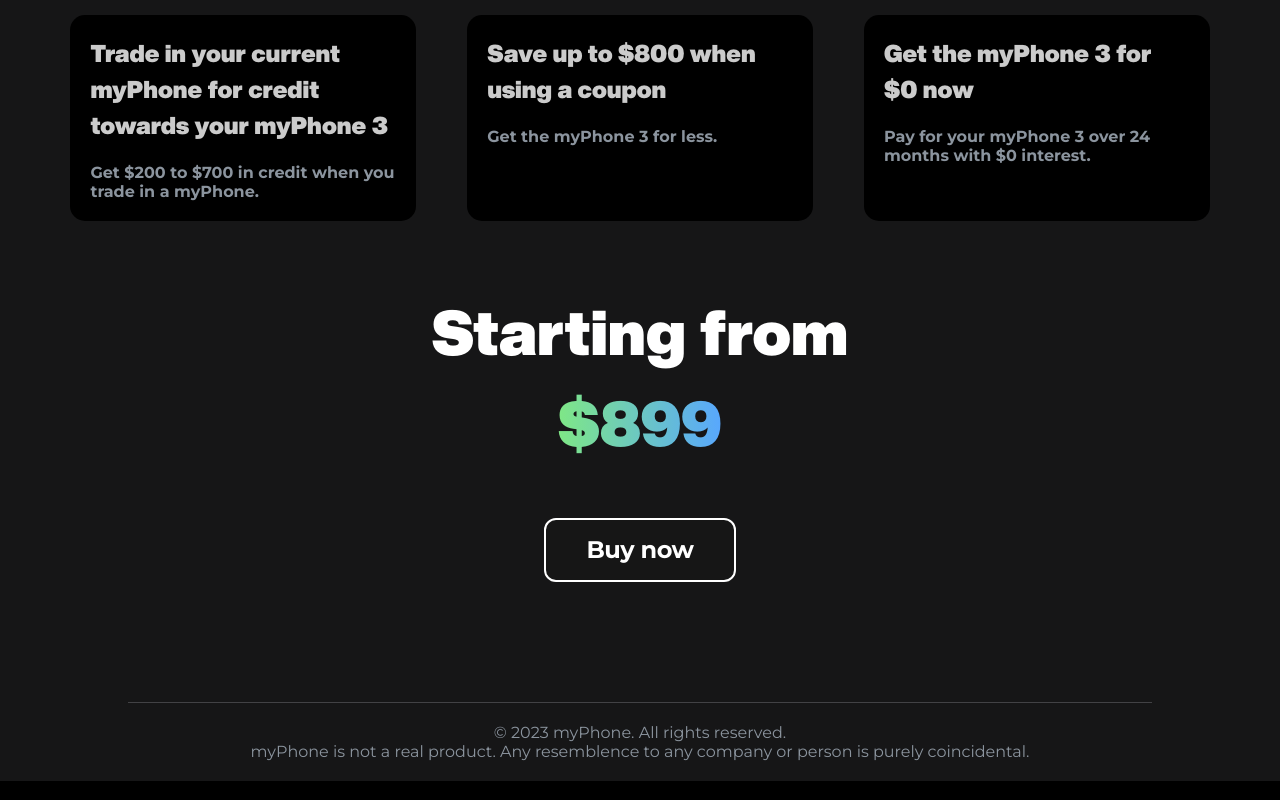
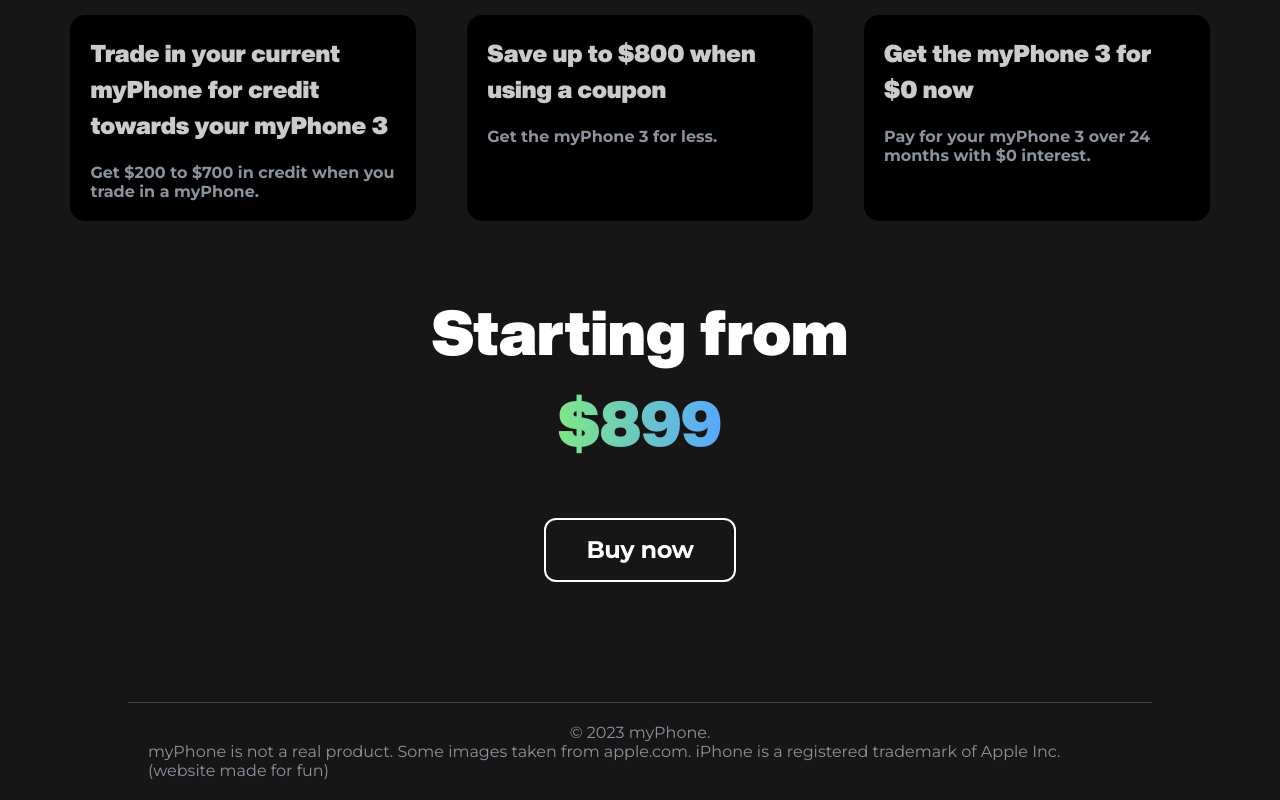
Before and after one commit to ErnGusMik/portfolio-ict, a plain HTML site: page index.html in a window 1280 px wide. Shown: the part 11026-11826 px from the top of the page. Drawn offline with Linux system fonts and the light colour scheme.

Commit message:
Revise footer content in index.html

```diff
--- a/index.html
+++ b/index.html
@@ -159,8 +159,8 @@
             </button>
         </a>
         <footer>
-            <p>&copy; 2023 myPhone. All rights reserved.</p>
-            <p>myPhone is not a real product. Any resemblence to any company or person is purely coincidental.</p>
+            <p>&copy; 2023 myPhone.</p>
+            <p>myPhone is not a real product. Some images taken from apple.com. iPhone is a registered trademark of Apple Inc. (website made for fun)</p>
         </footer>
 </body>
 
```
